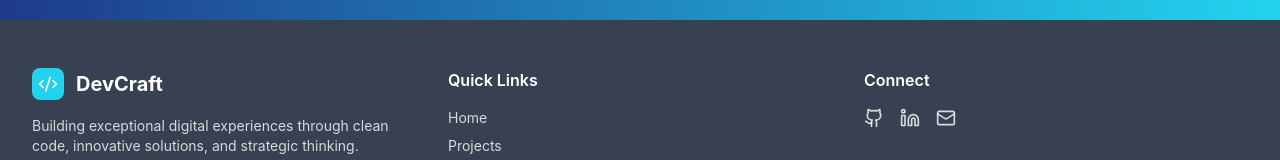
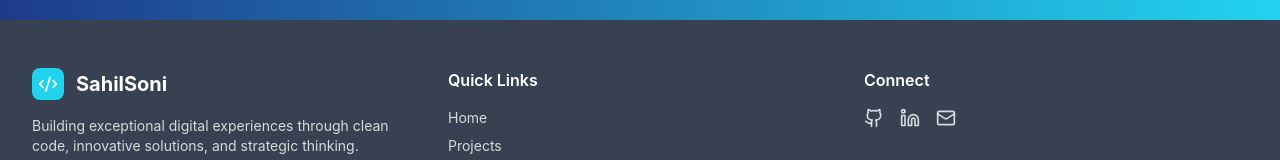
Before and after one commit to Sahil9111/my-portfolio, a React (Vite) app: page /contact-command-center in a window 1280 px wide. Shown: the part 3813-3973 px from the top of the page. Built offline with nearby package versions, Linux system fonts and the light colour scheme.

Commit message:
adding some minor changes to ui footer

```diff
--- a/src/page/contactpage/index.jsx
+++ b/src/page/contactpage/index.jsx
@@ -377,7 +377,7 @@ const ContactCommandCenter = () => {
                 <div className="w-8 h-8 bg-accent rounded-lg flex items-center justify-center">
                   <Icon name="Code2" size={20} color="white" />
                 </div>
-                <span className="text-xl font-bold">DevCraft</span>
+                <span className="text-xl font-bold">SahilSoni</span>
               </div>
               <p className="text-secondary-foreground/80 text-sm">
                 Building exceptional digital experiences through clean code,
--- a/src/page/projectpage/index.jsx
+++ b/src/page/projectpage/index.jsx
@@ -419,7 +419,7 @@ connectDB().then(() => {
               <Button
                 variant="outline"
                 size="lg"
-                onClick={() => window.location.href = '/interactive-homepage'}
+                onClick={() => window.location.href = '/'}
                 iconName="ArrowLeft"
                 iconPosition="left"
               >
```
